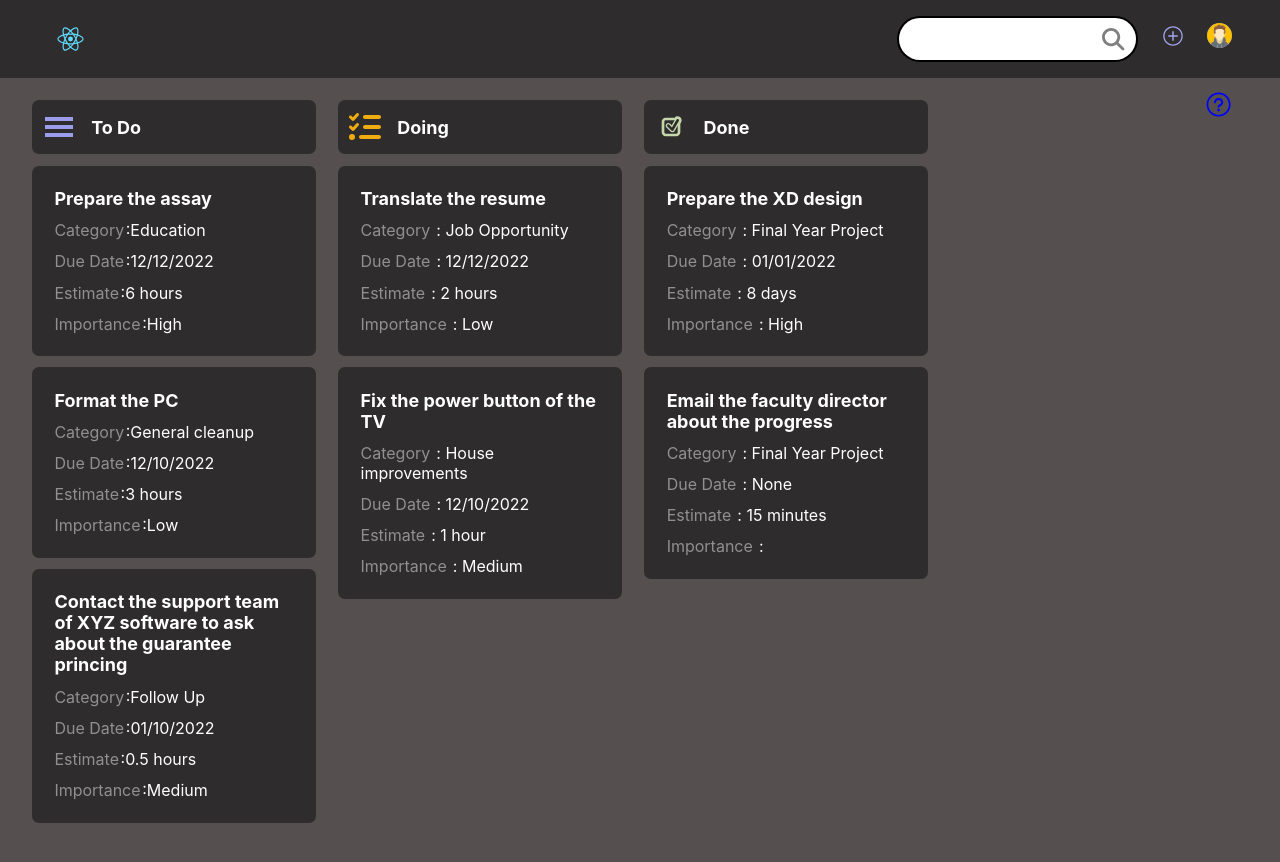
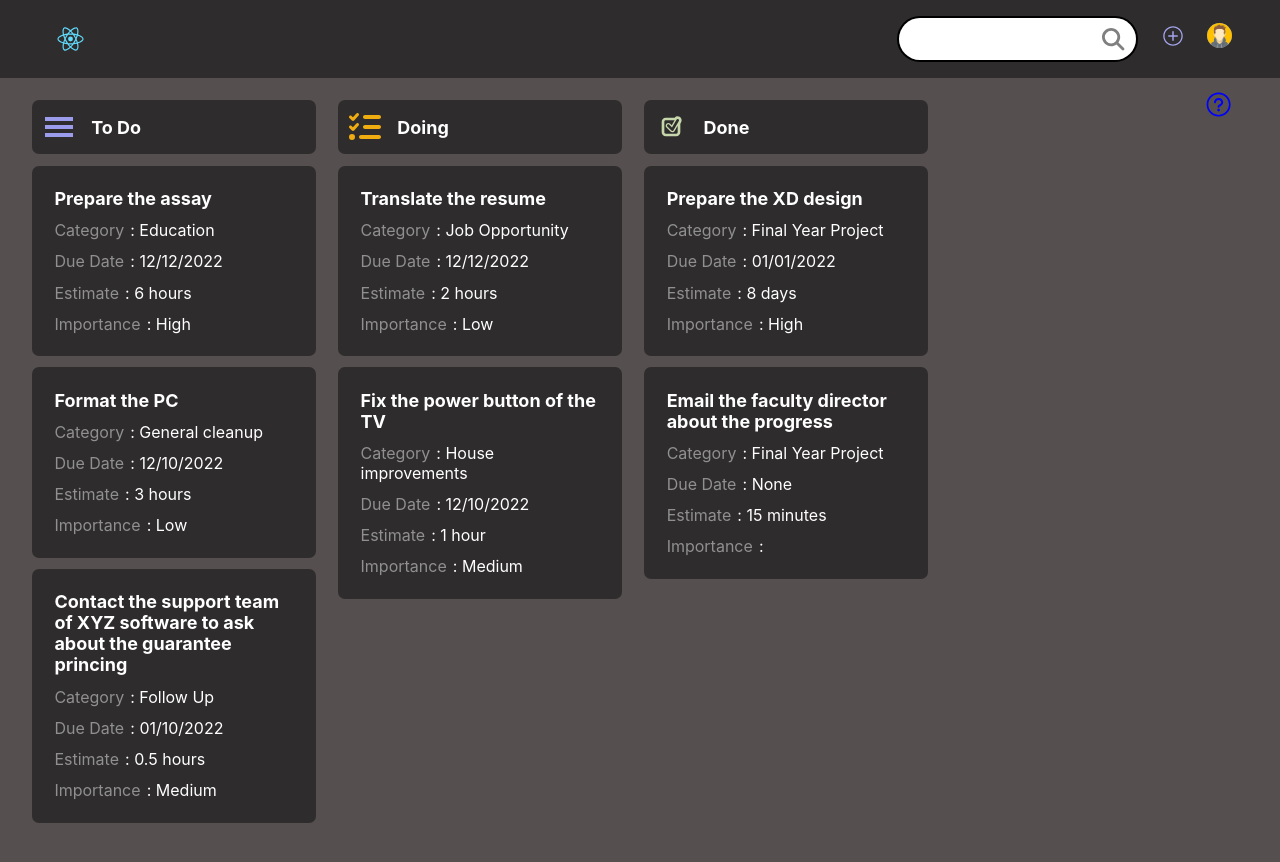
Before and after one commit to hisham-111/frontend_todo, a React (Create React App) app: page /TodoPage in a window 1280 px wide. Shown: the top 862 px of the page. Built offline with nearby package versions, Linux system fonts and the light colour scheme.

Commit message:
finish drag and drop

```diff
--- a/package.json
+++ b/package.json
@@ -11,8 +11,8 @@
     "@testing-library/user-event": "^13.5.0",
     "font-awesome": "^4.7.0",
     "react": "^18.2.0",
-    "react-beautiful-dnd": "^13.1.1",
     "react-dnd": "^16.0.1",
+    "react-dnd-html5-backend": "^16.0.1",
     "react-dom": "^18.2.0",
     "react-icons": "^4.11.0",
     "react-router-dom": "^6.17.0",
--- a/src/components/DoingComponent/doing.jsx
+++ b/src/components/DoingComponent/doing.jsx
@@ -3,20 +3,26 @@ import { FontAwesomeIcon } from "@fortawesome/react-fontawesome";
 import { faListCheck } from "@fortawesome/free-solid-svg-icons";
 import Data from "./doingData";
 import "./index.css";
-function Doing({ searchResults }, ref) {
-  const [doing, setDoing] = React.useState(Data);
+import { useDrag, useDrop } from "react-dnd";
+
+function DraggableDoingItem({ doingList, index, moveDoing }) {
+  const [, ref] = useDrag({
+    type: "DOING",
+    item: { index },
+  });
+
+  const [, drop] = useDrop({
+    accept: "DOING",
+    hover: (draggedItem) => {
+      if (draggedItem.index !== index) {
+        moveDoing(draggedItem.index, index);
+        draggedItem.index = index;
+      }
+    },
+  });
+
   return (
-    <div className="parent-container-box-todo">
-      <div className="head-todo  head-todo-doing">
-        <FontAwesomeIcon
-          icon={faListCheck}
-          className="burger-todo-icon doing-icon"
-        />
-
-        <span className="title-head-todo  head-doing">Doing</span>
-      </div>
-      {doing.map((doingList, index) => (
-        <div className="box-todo" key={index}>
+    <div ref={(node) => ref(drop(node))} className="box-todo">
       <h3 className="title-box-todo">{doingList.title}</h3>
 
       <div className="list-boxes">
@@ -30,11 +36,38 @@ function Doing({ searchResults }, ref) {
           <span className="tile-list">Estimate</span> : {doingList.estimate}
         </p>
         <p className="text-box">
-              <span className="tile-list">Importance</span> :{" "}
-              {doingList.importance}
+          <span className="tile-list">Importance</span> : {doingList.importance}
         </p>
       </div>
     </div>
+  );
+}
+
+function Doing() {
+  const [doing, setDoing] = React.useState(Data);
+  const moveDoing = (fromIndex, toIndex) => {
+    const updatedDoing = [...doing];
+    const [movedItem] = updatedDoing.splice(fromIndex, 1);
+    updatedDoing.splice(toIndex, 0, movedItem);
+    setDoing(updatedDoing);
+  };
+
+  return (
+    <div className="parent-container-box-todo">
+      <div className="head-todo">
+        <FontAwesomeIcon
+          icon={faListCheck}
+          className="burger-todo-icon doing-icon"
+        />
+        <span className="title-head-todo">Doing</span>
+      </div>
+      {doing.map((doingList, index) => (
+        <DraggableDoingItem
+          key={index}
+          doingList={doingList}
+          index={index}
+          moveDoing={moveDoing}
+        />
       ))}
     </div>
   );
--- a/src/components/DoneComponent/done.jsx
+++ b/src/components/DoneComponent/done.jsx
@@ -2,19 +2,29 @@ import React from "react";
 import { TiInputCheckedOutline } from "react-icons/ti";
 import Data from "./doneData";
 import "./index.css";
-function Done({ searchResults }, ref) {
-  const [done, setDone] = React.useState(Data);
+
+import { useDrag, useDrop } from "react-dnd";
+
+function DraggableDoneItem({ doneList, index, moveDone }) {
+  const [, ref] = useDrag({
+    type: "DONE",
+    item: { index },
+  });
+
+  const [, drop] = useDrop({
+    accept: "DONE",
+    hover: (draggedItem) => {
+      if (draggedItem.index !== index) {
+        moveDone(draggedItem.index, index);
+        draggedItem.index = index;
+      }
+    },
+  });
+
   return (
-    <div className="parent-container-box-todo">
-      <div className="head-todo  head-todo-done">
-        <TiInputCheckedOutline className="burger-todo-icon  done-icon" />
+    <div ref={(node) => ref(drop(node))} className="box-todo">
+      <h3 className="title-box-todo">{doneList.title}</h3>
 
-        <span className="title-head-todo  done-title">Done</span>
-      </div>
-
-      {done.map((doneList, index) => (
-        <div className="box-todo" key={index}>
-          <h3 className="title-box-todo">{doneList.title}</h3>
       <div className="list-boxes">
         <p className="text-box">
           <span className="tile-list">Category</span> : {doneList.category}
@@ -26,11 +36,36 @@ function Done({ searchResults }, ref) {
           <span className="tile-list">Estimate</span> : {doneList.estimate}
         </p>
         <p className="text-box">
-              <span className="tile-list">Importance</span> :{" "}
-              {doneList.importance}
+          <span className="tile-list">Importance</span> : {doneList.importance}
         </p>
       </div>
     </div>
+  );
+}
+
+function Done() {
+  const [done, setDone] = React.useState(Data);
+  const moveDoing = (fromIndex, toIndex) => {
+    const updatedDone = [...done];
+    const [movedItem] = updatedDone.splice(fromIndex, 1);
+    updatedDone.splice(toIndex, 0, movedItem);
+    setDone(updatedDone);
+  };
+
+  return (
+    <div className="parent-container-box-todo">
+      <div className="head-todo">
+        <TiInputCheckedOutline className="burger-todo-icon  done-icon" />
+
+        <span className="title-head-todo">Done</span>
+      </div>
+      {done.map((doneList, index) => (
+        <DraggableDoneItem
+          key={index}
+          doneList={doneList}
+          index={index}
+          moveDone={moveDoing}
+        />
       ))}
     </div>
   );
--- a/src/components/todoComponent/todo.jsx
+++ b/src/components/todoComponent/todo.jsx
@@ -1,69 +1,72 @@
-import React, { useState } from "react";
-import { DragDropContext, Droppable, Draggable } from "react-beautiful-dnd";
+import React from "react";
 import { GiHamburgerMenu } from "react-icons/gi";
-import TodoData from "./todoData";
+import Data from "./todoData";
 import "./index.css";
+import { useDrag, useDrop } from "react-dnd";
+
+function DraggableTodoItem({ todoList, index, moveTodo }) {
+  const [, ref] = useDrag({
+    type: "TODO",
+    item: { index },
+  });
+
+  const [, drop] = useDrop({
+    accept: "TODO",
+    hover: (draggedItem) => {
+      if (draggedItem.index !== index) {
+        moveTodo(draggedItem.index, index);
+        draggedItem.index = index;
+      }
+    },
+  });
+
+  return (
+    <div ref={(node) => ref(drop(node))} className="box-todo">
+      <h3 className="title-box-todo">{todoList.title}</h3>
+
+      <div className="list-boxes">
+        <p className="text-box">
+          <span className="tile-list">Category</span> : {todoList.category}
+        </p>
+        <p className="text-box">
+          <span className="tile-list">Due Date</span> : {todoList.dueDate}
+        </p>
+        <p className="text-box">
+          <span className="tile-list">Estimate</span> : {todoList.estimate}
+        </p>
+        <p className="text-box">
+          <span className="tile-list">Importance</span> : {todoList.importance}
+        </p>
+      </div>
+    </div>
+  );
+}
 
 function Todo() {
-  const [characters, updateCharacters] = useState(TodoData);
+  const [todo, setTodo] = React.useState(Data);
 
-  function handleOnDragEnd(result) {
-    if (!result.destination) return;
-
-    const items = Array.from(characters);
-    const [reorderedItem] = items.splice(result.source.index, 1);
-    items.splice(result.destination.index, 0, reorderedItem);
-
-    updateCharacters(items);
-  }
+  const moveTodo = (fromIndex, toIndex) => {
+    const updatedTodo = [...todo];
+    const [movedItem] = updatedTodo.splice(fromIndex, 1);
+    updatedTodo.splice(toIndex, 0, movedItem);
+    setTodo(updatedTodo);
+  };
 
   return (
+
       <div className="parent-container-box-todo">
         <div className="head-todo">
           <GiHamburgerMenu className="burger-todo-icon" />
           <span className="title-head-todo">To Do</span>
         </div>
-
-      <DragDropContext onDragEnd={handleOnDragEnd}>
-        <Droppable droppableId="characters">
-          {(provided) => (
-            <div ref={provided.innerRef} {...provided.droppableProps}>
-              {characters.map((item, index) => (
-                <Draggable key={item.id} draggableId={item.id} index={index}>
-                  {(provided) => (
-                    <div
-                      className="box-todo"
-                      ref={provided.innerRef}
-                      {...provided.draggableProps}
-                      {...provided.dragHandleProps}>
-                      <h3 className="title-box-todo">{item.title}</h3>
-                      <div className="list-boxes">
-                        <p className="text-box">
-                          <span className="tile-list">Category</span>:
-                          {item.category}
-                        </p>
-                        <p className="text-box">
-                          <span className="tile-list">Due Date</span>:
-                          {item.dueDate}
-                        </p>
-                        <p className="text-box">
-                          <span className="tile-list">Estimate</span>:
-                          {item.estimate}
-                        </p>
-                        <p className="text-box">
-                          <span className="tile-list">Importance</span>:
-                          {item.importance}
-                        </p>
-                      </div>
-                    </div>
-                  )}
-                </Draggable>
+        {todo.map((todoList, index) => (
+          <DraggableTodoItem
+            key={index}
+            todoList={todoList}
+            index={index}
+            moveTodo={moveTodo}
+          />
         ))}
-              {provided.placeholder}
-            </div>
-          )}
-        </Droppable>
-      </DragDropContext>
       </div>
   );
 }
--- a/src/pages/todoPage/todoPage.jsx
+++ b/src/pages/todoPage/todoPage.jsx
@@ -5,7 +5,8 @@ import Done from "../../components/DoneComponent/done";
 import Header from "../../components/headerComponent/header";
 import { RxQuestionMarkCircled } from "react-icons/rx";
 import { MdPlaylistRemove } from "react-icons/md";
-
+import { DndProvider } from "react-dnd";
+import { HTML5Backend } from "react-dnd-html5-backend";
 import "./index.css";
 function TodoPage() {
   const [isShow, setIsShow] = React.useState(false);
@@ -40,11 +41,14 @@ function TodoPage() {
           </q>
         </div>
       )}
-      <div className="parent-container-todo">
-        <Todo />
-        <Doing />
-        <Done />
-      </div>
+
+      <DndProvider backend={HTML5Backend}>
+        <div className="parent-container-todo">
+          <Todo />
+          <Doing />
+          <Done />
+        </div>
+      </DndProvider>
     </>
   );
 }
```
Also changed, not shown: 1 other file (tests, documents, lock files or other folders). Lines whose indentation alone changed are shown as unchanged.
